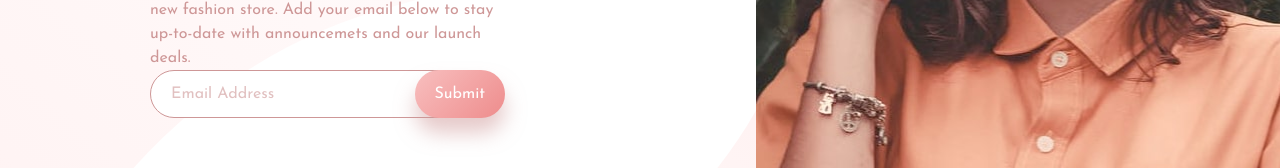
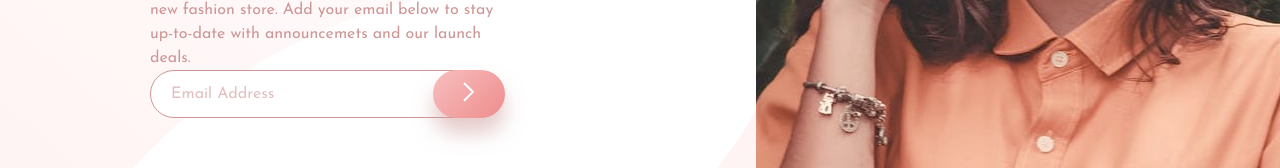
Before and after one commit to assumpta-n/base-apparel, a website: page index.html in a window 1280 px wide. Shown: the part 344-512 px from the top of the page. Drawn offline with Linux system fonts and the light colour scheme.

Commit message:
Adds submit email icon

```diff
--- a/index.html
+++ b/index.html
@@ -38,7 +38,9 @@
                                     type="text"
                                     placeholder="Email Address"
                                 />
-                                <button class="home__btn">Submit</button>
+                                <button class="home__btn">
+                                    <img src="img/icon-arrow.svg" alt="submit-icon" />
+                                </button>
                             </form>
                         </div>
                     </div>
--- a/scss/main.scss
+++ b/scss/main.scss
@@ -94,8 +94,7 @@ body {
     }
     &__btn {
         border: none;
-        color: white;
-        padding: 1.6rem 2rem;
+        padding: 1.2rem 3rem;
         font-family: 'Josefin Sans', sans-serif;
         border-radius: 5rem;
         font-size: 1.6rem;
```
Also changed, not shown: css/main.css.
